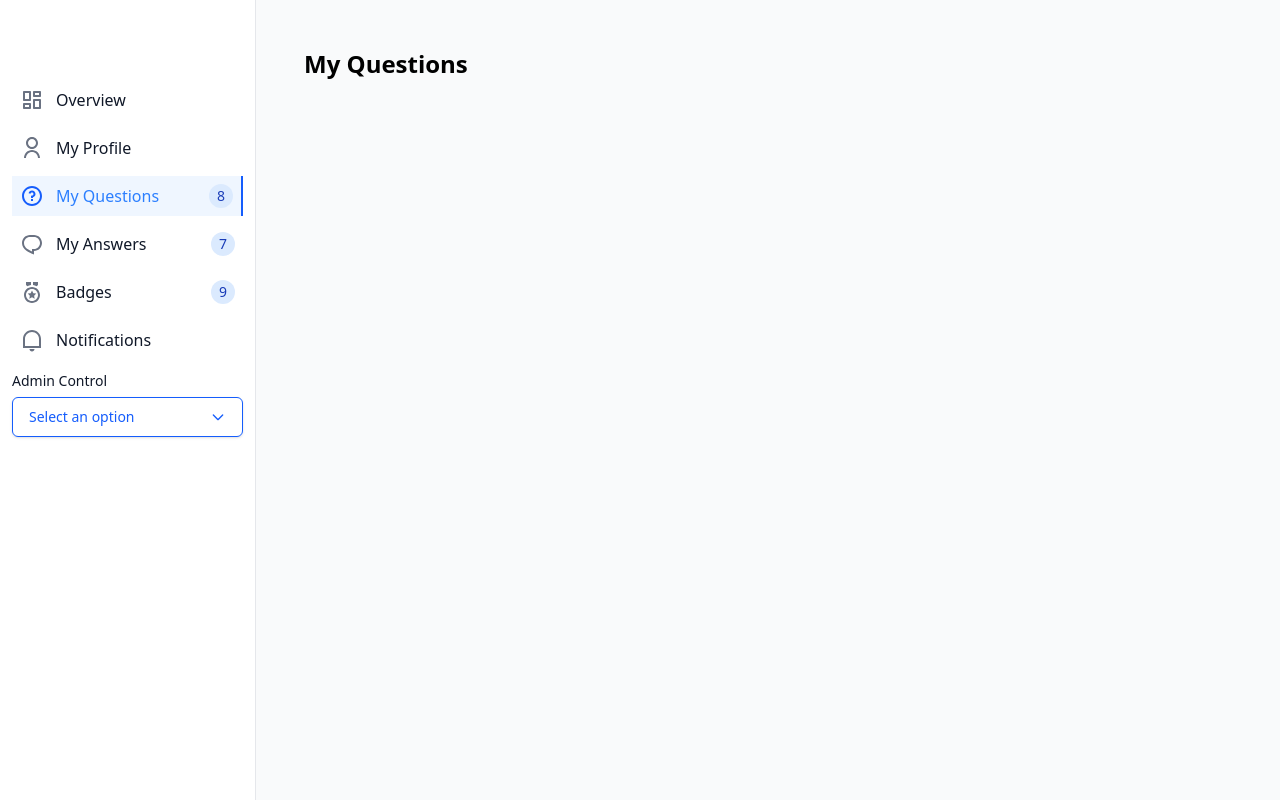
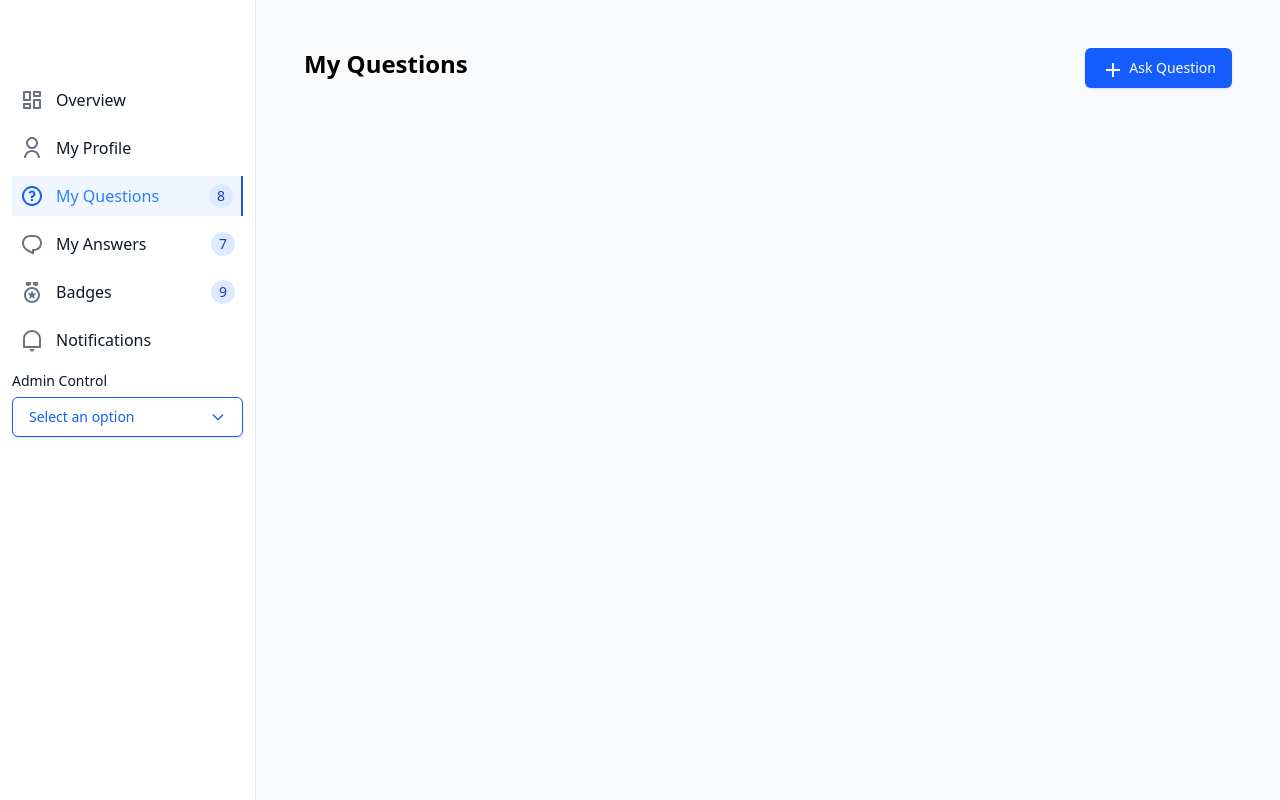
Before and after one commit to Zack-Pro-Ver/Knowledge-Sharing-Portal, a React (Vite) app: page /my-questions in a window 1280 px wide. Built offline with nearby package versions, Linux system fonts and the light colour scheme.

Commit message:
Make changes according to the header components

```diff
--- a/src/pages/MyQuestions/index.tsx
+++ b/src/pages/MyQuestions/index.tsx
@@ -16,6 +16,7 @@ export const MyQuestions: React.FC<MyQuestionsProps> = ({
       <Header
         title={headerTitle}
         buttonText={headerButtonText}
+        showButton={true}
         icon={<RiAddLine />}
       />
     </div>
```
